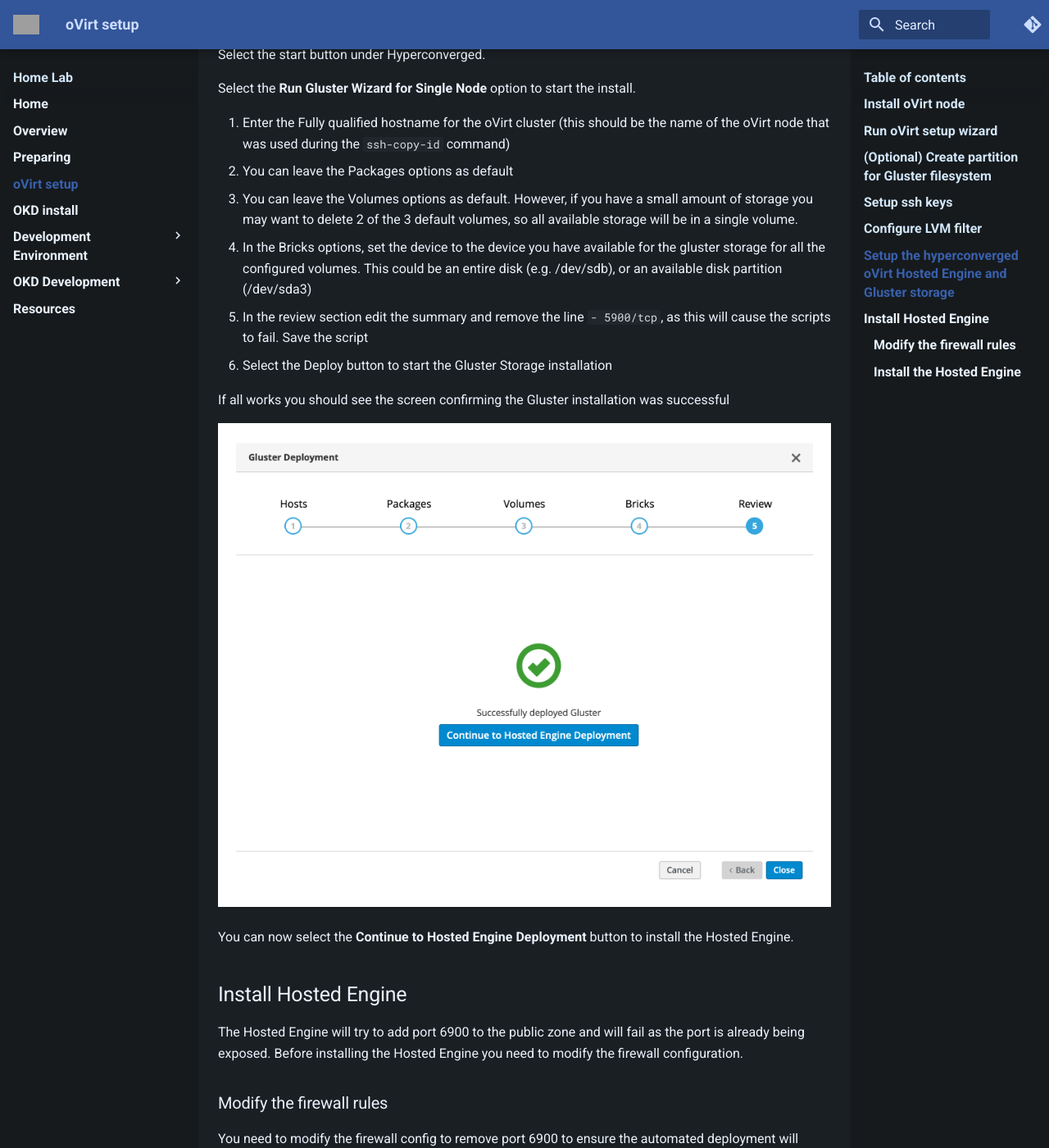
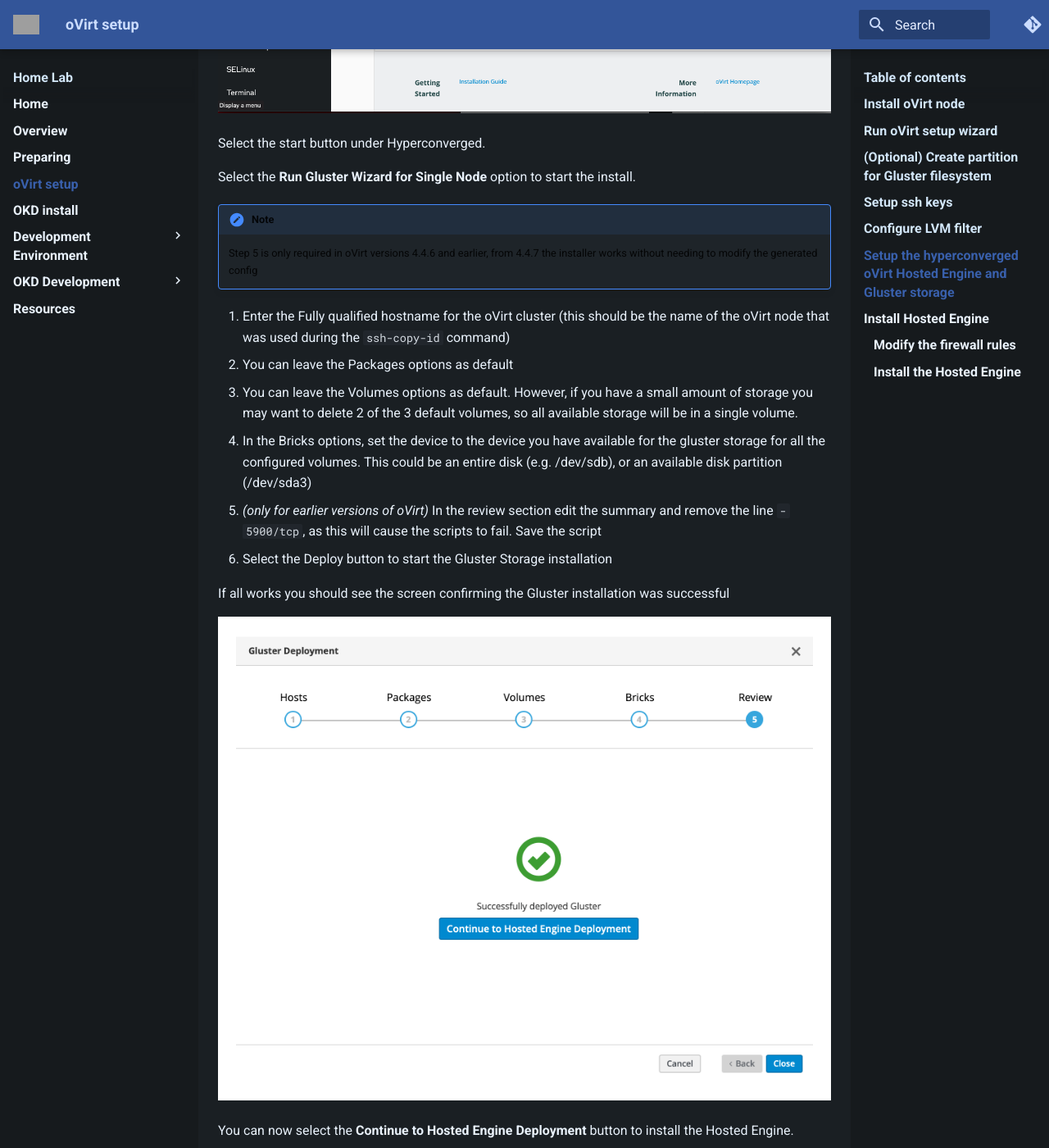
Before and after one commit to brianinnes/homeLab, an MkDocs documentation site: the page built from docs/ovirt.md, in a window 1280 px wide and 1400 px high, scrolled down 2984 px. Shown: the whole window at 82% size. Built offline with MkDocs 1.6.1 and Material for MkDocs 9.7.7, drawn with Linux system fonts in a browser that asks for light colours; comment, search, counter and statistics services are not loaded; some of the changed text lies outside the part shown; grey boxes are pictures that could not be loaded.

Commit message:
ovirt changes for 4.4.7

````diff
--- a/docs/ovirt.md
+++ b/docs/ovirt.md
@@ -47,6 +47,9 @@
 
 ## Configure LVM filter
 
+!!!Note
+    This step is only required in oVirt 4.4.6 and earlier - from 4.4.7 this is handled automatically by the installer
+
 By default Logical Volumes are configured to specific devices, so you need to add the device you want to use for the Gluster storage.
 
 Using the terminal section in the cockpit web ui, edit file **/etc/lvm/lvm.conf** and search for a line the starts **filter =**, not lines starting with **#** are comments.
@@ -76,11 +79,14 @@
 
 Select the **Run Gluster Wizard for Single Node** option to start the install.
 
+!!!Note
+    Step 5 is only required in oVirt versions 4.4.6 and earlier, from 4.4.7 the installer works without needing to modify the generated config
+
 1. Enter the Fully qualified hostname for the oVirt cluster (this should be the name of the oVirt node that was used during the ```ssh-copy-id``` command)
 2. You can leave the Packages options as default
 3. You can leave the Volumes options as default.  However, if you have a small amount of storage you may want to delete 2 of the 3 default volumes, so all available storage will be in a single volume.
 4. In the Bricks options, set the device to the device you have available for the gluster storage for all the configured volumes.  This could be an entire disk (e.g. /dev/sdb), or an available disk partition (/dev/sda3)
-5. In the review section edit the summary and remove the line ```- 5900/tcp```, as this will cause the scripts to fail. Save the script
+5. *(only for earlier versions of oVirt)* In the review section edit the summary and remove the line ```- 5900/tcp```, as this will cause the scripts to fail. Save the script
 6. Select the Deploy button to start the Gluster Storage installation
 
 If all works you should see the screen confirming the Gluster installation was successful
@@ -94,6 +100,9 @@
 The Hosted Engine will try to add port 6900 to the public zone and will fail as the port is already being exposed.  Before installing the Hosted Engine you need to modify the firewall configuration.
 
 ### Modify the firewall rules
+
+!!!Note
+    This step is only required for oVirt 4.4.6 and earlier versions,  From 4.7 the installer works without needing these modifications
 
 You need to modify the firewall config to remove port 6900 to ensure the automated deployment will work.
 
````
